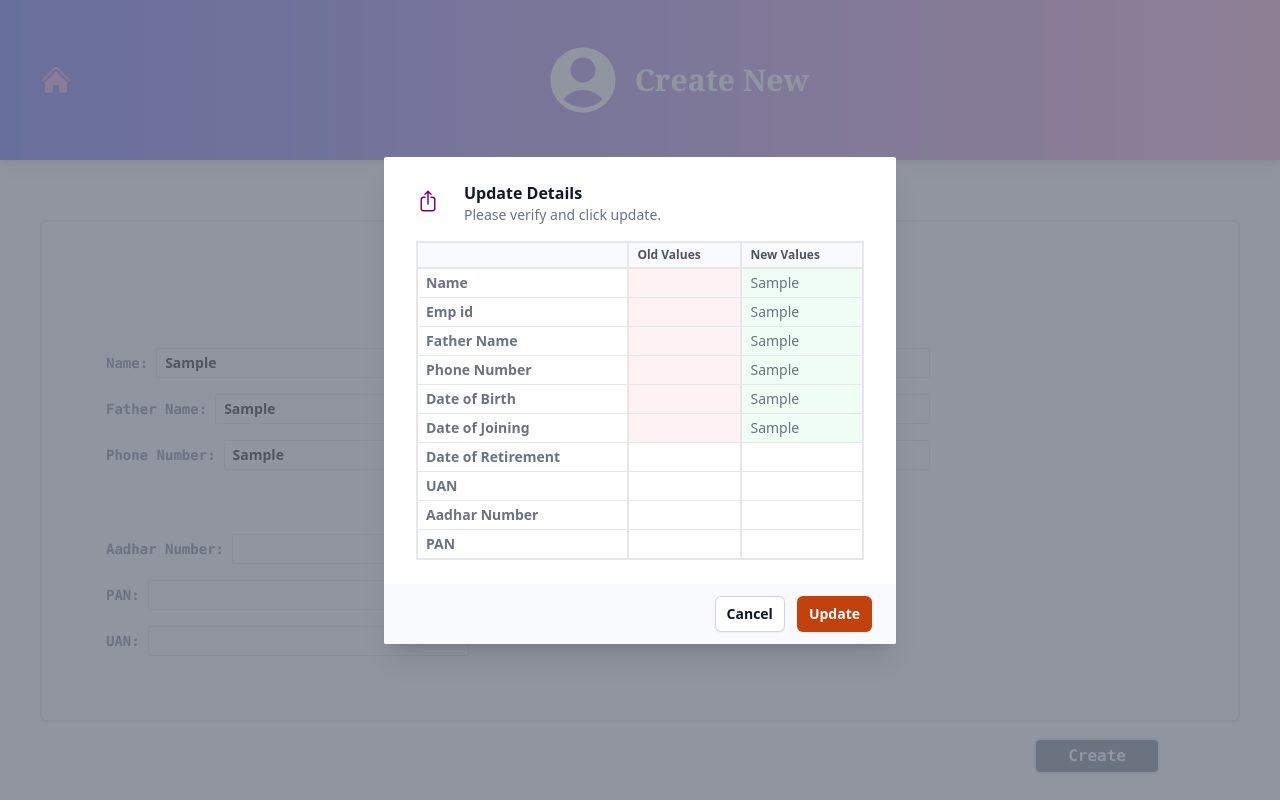
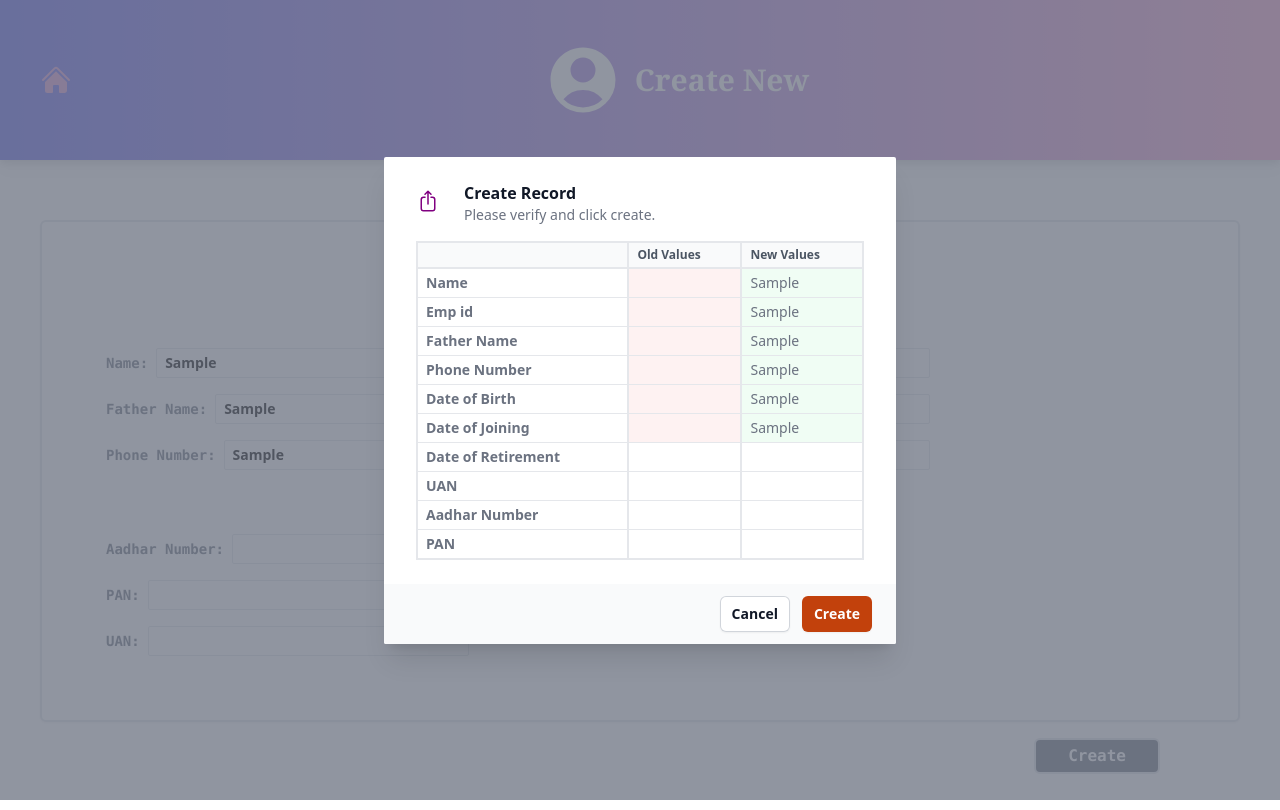
Before and after one commit to Cori1304-Seong/study-google-sheets, a Next.js app: page /people/create in a window 1280 px wide. Both pictures are taken after typing "Sample", "Sample", "Sample", "Sample", "Sample", "Sample" into the empty fields and a click on the button "Create". Built offline with nearby package versions, Linux system fonts and the light colour scheme; no server answers.

Commit message:
Modal text change for create and update, update total_items_per_page

```diff
--- a/src/app/components/Employee/index.tsx
+++ b/src/app/components/Employee/index.tsx
@@ -163,6 +163,7 @@ const Employee = ({
 						values={getDiffValues(empData, formValues)}
 						handleClose={() => setShowModal(false)}
 						handleSave={handleUpdate}
+						isCreate={isCreate}
 					/>
 				)}
 			</div>
--- a/src/app/components/Modal/index.tsx
+++ b/src/app/components/Modal/index.tsx
@@ -8,11 +8,21 @@ type ModalProps = {
 		new: string;
 		isChanged: boolean;
 	}[];
+	isCreate?: boolean;
 	handleClose: MouseEventHandler;
 	handleSave: MouseEventHandler;
 };
 
-const Modal = ({ values, handleClose, handleSave }: ModalProps) => {
+const Modal = ({
+	values,
+	isCreate = false,
+	handleClose,
+	handleSave,
+}: ModalProps) => {
+	const [header, description, buttonText] = isCreate
+		? ['Create Record', 'Please verify and click create.', 'Create']
+		: ['Update Details', 'Please verify and click update.', 'Update'];
+
 	return (
 		<div className='relative z-10'>
 			<div
@@ -32,12 +42,10 @@ const Modal = ({ values, handleClose, handleSave }: ModalProps) => {
 										className='text-base font-semibold leading-6 text-gray-900'
 										id='modal-title'
 									>
-										Update Details
+										{header}
 									</h3>
 									<div>
-										<p className='text-sm text-gray-500'>
-											Please verify and click update.
-										</p>
+										<p className='text-sm text-gray-500'>{description}</p>
 									</div>
 								</div>
 							</div>
@@ -51,7 +59,7 @@ const Modal = ({ values, handleClose, handleSave }: ModalProps) => {
 								className='inline-flex w-full justify-center rounded-md bg-orange-700 px-3 py-2 text-sm font-semibold text-white shadow-sm hover:bg-orange-600 sm:ml-3 sm:w-auto'
 								onClick={handleSave}
 							>
-								Update
+								{buttonText}
 							</button>
 							<button
 								type='button'
--- a/src/app/constants/index.ts
+++ b/src/app/constants/index.ts
@@ -1,4 +1,4 @@
-export const TOTAL_ITEMS_PER_PAGE = 5;
+export const TOTAL_ITEMS_PER_PAGE = 10;
 
 export const searchKeys = {
 	name: 'Name',
```
